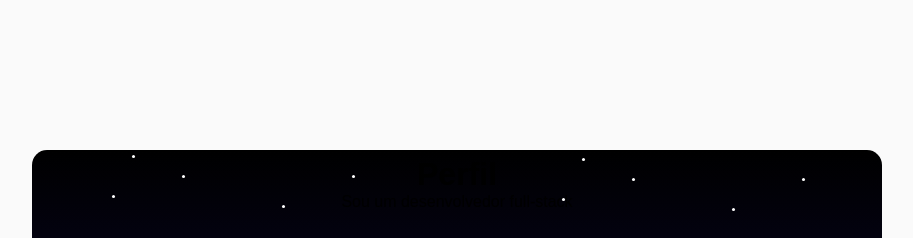
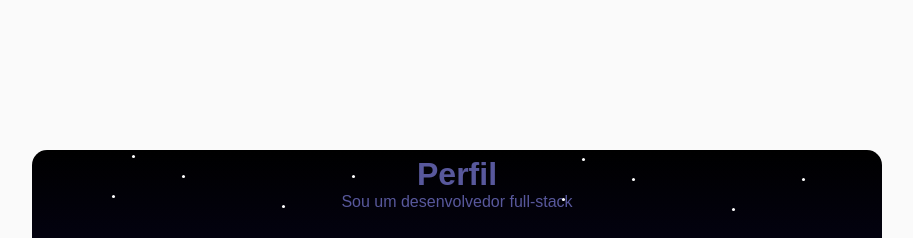
Before and after one commit to leopuffzinho/perfilgit, a plain HTML site: page index.html in a window 1280 px wide. Shown: the top 238 px of the page, without its empty margins (183-1096 px from the left). Drawn offline with Linux system fonts and the light colour scheme.

Commit message:
Versão final 2.0

```diff
--- a/assets/style.css
+++ b/assets/style.css
@@ -158,3 +158,6 @@ body.dark {
     top: 150px;
     width: 3px;
   }
+  .cores {
+    color: rgb(88, 88, 156);
+  }
--- a/index.html
+++ b/index.html
@@ -11,8 +11,8 @@
         <div class="containers" >
             <div class="stars"  ></div>
             <div class="stars" style="margin-left: 450px;" ></div>
-        <h1>Perfil</h1>
-        <span>Sou um desenvolvedor full-stack</span>
+        <h1 class="cores">Perfil</h1>
+        <span class="cores">Sou um desenvolvedor full-stack</span>
         <figure>
             <img src="assets/WhatsApp Image 2023-07-27 at 08.29.23.jpeg" alt="Foto do leo">
         </figure>
```
